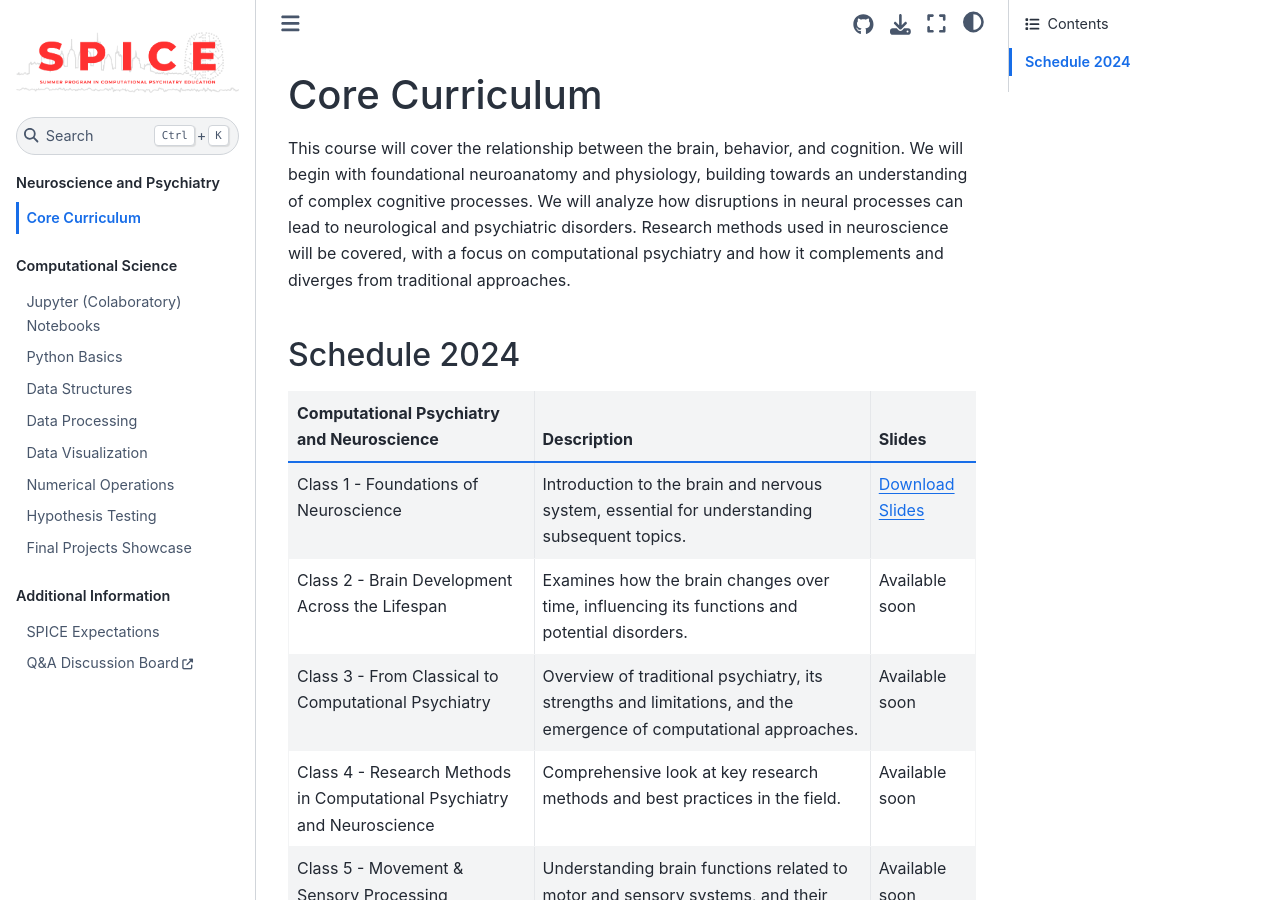
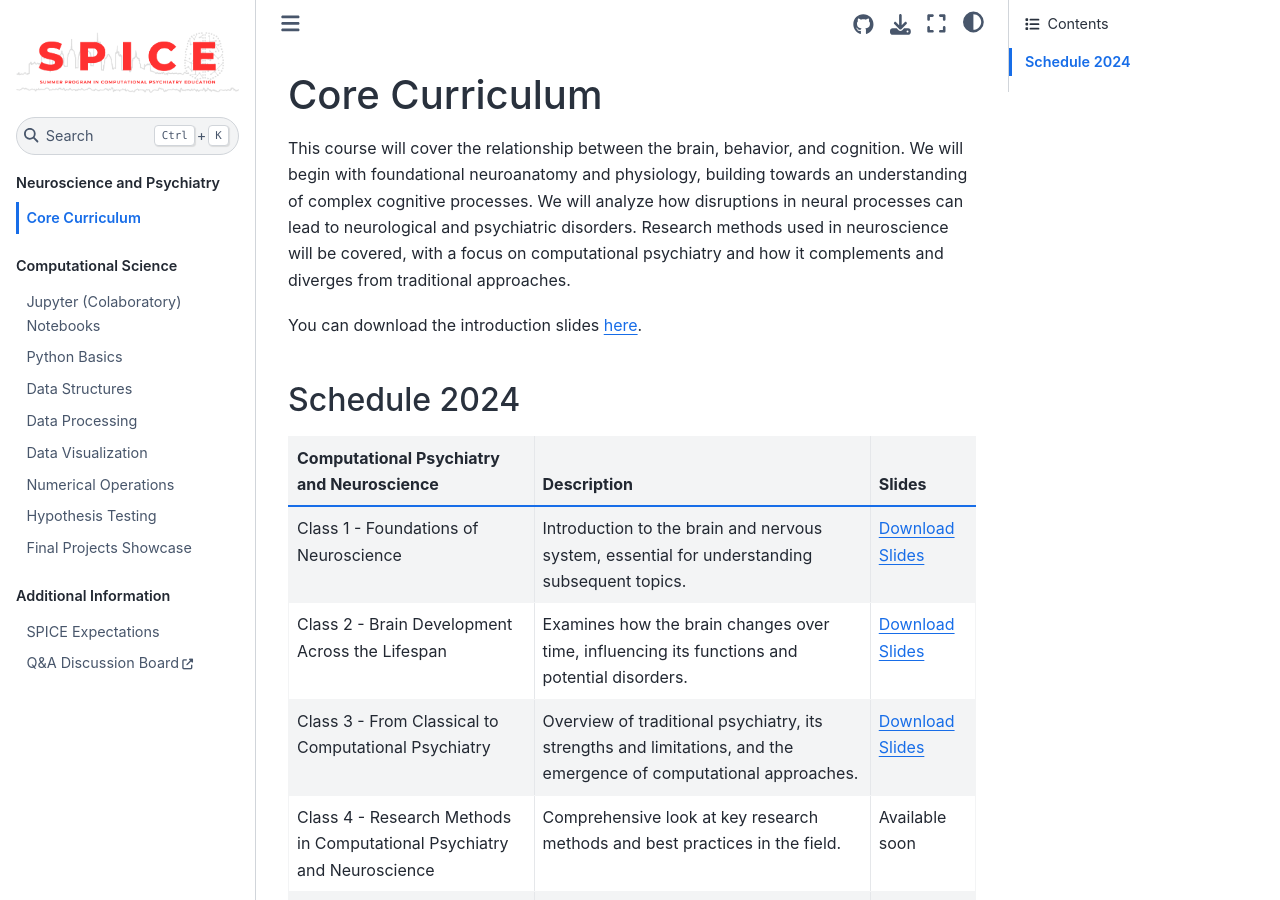
Before and after one commit to Center-for-Computational-Psychiatry/course_spice, a Jupyter Book: the page built from modules/module-00_intro-to-neuro-psych.md, in a window 1280 px wide and 900 px high. Built offline with Jupyter Book 1.0.4 settings and Sphinx 7.4.7 and the Sphinx Book theme 1.1.4, drawn with Linux system fonts in a browser that asks for light colours; pages that are not in the unit, such as notebooks, are missing from menus.

Commit message:
Update module-00_intro-to-neuro-psych.md

```diff
--- a/modules/module-00_intro-to-neuro-psych.md
+++ b/modules/module-00_intro-to-neuro-psych.md
@@ -1,14 +1,16 @@
 # Core Curriculum
 
 This course will cover the relationship between the brain, behavior, and cognition. We will begin with foundational neuroanatomy and physiology, building towards an understanding of complex cognitive processes. We will analyze how disruptions in neural processes can lead to neurological and psychiatric disorders. Research methods used in neuroscience will be covered, with a focus on computational psychiatry and how it complements and diverges from traditional approaches.
+
+You can download the introduction slides [here](https://github.com/amloosen/course_spice/blob/main/modules/resources/slides/SPICE2024_NeuroPsych_Intro.pdf).
 
 ## Schedule 2024
 
 | Computational Psychiatry and Neuroscience | Description | Slides |
 |-------------------------------------------|-------------|--------|
 | Class 1 - Foundations of Neuroscience | Introduction to the brain and nervous system, essential for understanding subsequent topics. | [Download Slides](https://github.com/amloosen/course_spice/blob/main/modules/resources/slides/SPICE2024_NeuroPsych_Class1.pdf)|
-| Class 2 - Brain Development Across the Lifespan | Examines how the brain changes over time, influencing its functions and potential disorders. | Available soon |
-| Class 3 - From Classical to Computational Psychiatry | Overview of traditional psychiatry, its strengths and limitations, and the emergence of computational approaches. | Available soon |
+| Class 2 - Brain Development Across the Lifespan | Examines how the brain changes over time, influencing its functions and potential disorders. | [Download Slides](https://github.com/amloosen/course_spice/blob/main/modules/resources/slides/SPICE2024_NeuroPsych_Class2.pdf) |
+| Class 3 - From Classical to Computational Psychiatry | Overview of traditional psychiatry, its strengths and limitations, and the emergence of computational approaches. | [Download Slides](https://github.com/amloosen/course_spice/blob/main/modules/resources/slides/SPICE2024_NeuroPsych_Class3.pdf) |
 | Class 4 - Research Methods in Computational Psychiatry and Neuroscience | Comprehensive look at key research methods and best practices in the field. | Available soon |
 | Class 5 - Movement & Sensory Processing | Understanding brain functions related to motor and sensory systems, and their interaction with the body and environment. | Available soon |
 | Class 6 - Memory & Learning | Exploration of the neurocognitive mechanisms of memory and learning, fundamental to cognitive functions. | Available soon |
```
